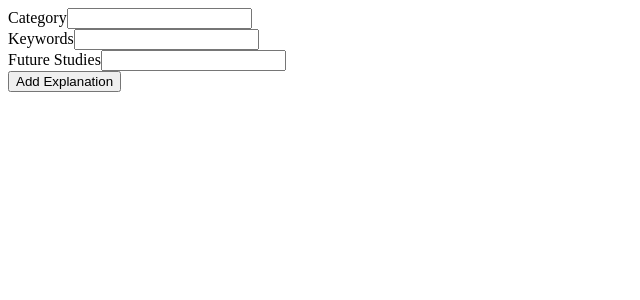
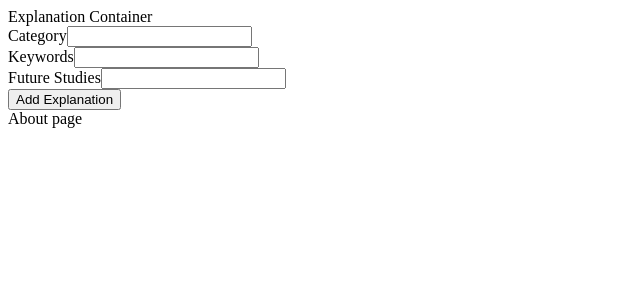
Before and after one commit to Swishyfishie/studying-app, a React (Create React App) app in the folder frontend/: page /about in a window 1280 px wide. Shown: the top 300 px of the page, without its empty margins (0-640 px from the left). Built offline with nearby package versions, Linux system fonts and the light colour scheme; no server answers.

Commit message:
add router and post request

```diff
--- a/frontend/package.json
+++ b/frontend/package.json
@@ -9,6 +9,7 @@
     "react": "^17.0.1",
     "react-dom": "^17.0.1",
     "react-redux": "^7.2.2",
+    "react-router-dom": "^5.2.0",
     "react-scripts": "4.0.0",
     "redux": "^4.0.5",
     "redux-devtools-extension": "^2.13.8",
--- /dev/null
+++ b/frontend/src/Components/About.js
@@ -0,0 +1,11 @@
+import React from 'react'
+
+const About = () => {
+    return (
+        <div>
+            About page
+        </div>
+    )
+}
+
+export default About
--- a/frontend/src/Components/App.js
+++ b/frontend/src/Components/App.js
@@ -1,10 +1,11 @@
 import React from 'react'
+import Router from './Router'
 import ExplanationsContainer from './ExplanationsContainer'
-
 const App = () => {
   return (
     <div>
       <ExplanationsContainer />
+      <Router />
     </div>
   );
 }
--- a/frontend/src/Components/ExplanationsContainer.js
+++ b/frontend/src/Components/ExplanationsContainer.js
@@ -13,6 +13,8 @@ export class ExplanationsContainer extends Component {
     render() {
         return (
             <div>
+                Explanation Container
+
                 <ExplanationForm />
             </div>
         )
--- /dev/null
+++ b/frontend/src/Components/ExplanationsList.js
@@ -0,0 +1,16 @@
+import React from 'react'
+import { connect } from 'react-redux'
+
+const ExplanationsList = ({ explanations }) => {
+    return (
+        <div>
+            {explanations.map(exp => <ul><li>{exp.categories} - {exp.keywords} - {exp.future_studies}</li></ul>)}
+        </div>
+    )
+}
+
+const mapStateToProps = state => {
+    return { explanations: state.explanations }
+}
+
+export default connect(mapStateToProps)(ExplanationsList)
--- /dev/null
+++ b/frontend/src/Components/Home.js
@@ -0,0 +1,14 @@
+import React from 'react'
+
+
+const Home = () => {
+    return (
+        <div>
+            Home Page
+        </div>
+    )
+}
+
+
+
+export default Home
--- /dev/null
+++ b/frontend/src/Components/Router.js
@@ -0,0 +1,18 @@
+import React from 'react'
+import { Switch, Route } from 'react-router-dom'
+
+import Home from '../Components/Home'
+import ExplanationsList from './ExplanationsList'
+import About from '../Components/About'
+
+const Router = () => {
+    return (
+        <Switch>
+            <Route exact path="/" component={Home} />
+            <Route path="/explanations" component={ExplanationsList} />
+            <Route path="/about" component={About} />
+        </Switch>
+    )
+}
+
+export default Router
--- a/frontend/src/index.js
+++ b/frontend/src/index.js
@@ -1,12 +1,12 @@
 import React from 'react';
 import ReactDOM from 'react-dom';
-import { applyMiddleware, createStore, compose } from 'redux'
+import { applyMiddleware, createStore } from 'redux'
 import { Provider } from 'react-redux'
 import thunk from 'redux-thunk'
 import { composeWithDevTools } from 'redux-devtools-extension'
 import App from './Components/App';
 import { rootReducer } from './Reducers/rootReducer'
-
+import { BrowserRouter as Router } from 'react-router-dom'
 
 // store
 
@@ -17,7 +17,9 @@ const store = createStore(
 
 ReactDOM.render(
   <Provider store={store} >
-    <App />
+    <Router>
+      <App />
+    </Router>
   </Provider >,
   document.getElementById("root")
 )
```
Also changed, not shown: 1 other file (tests, documents, lock files or other folders).
